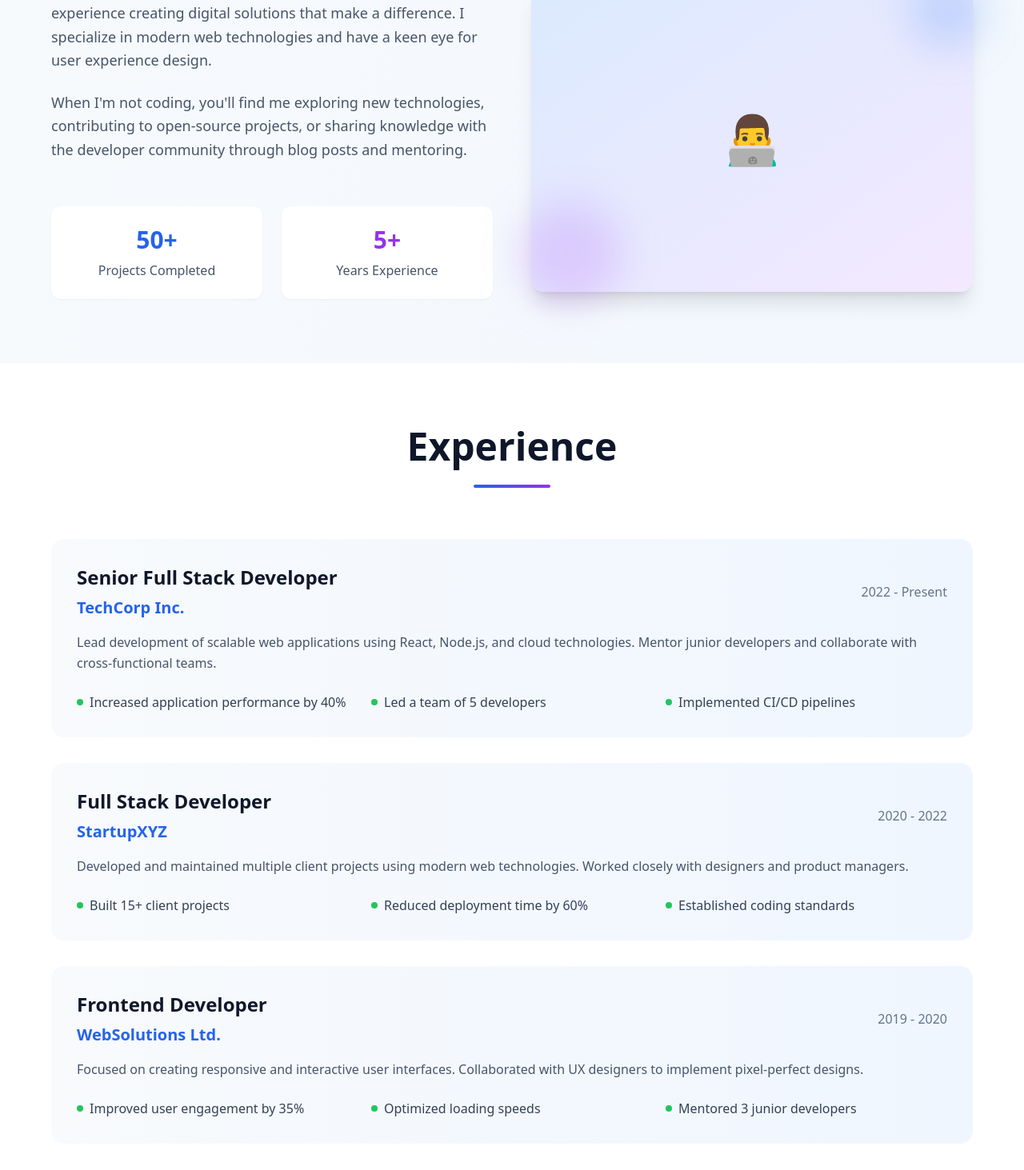
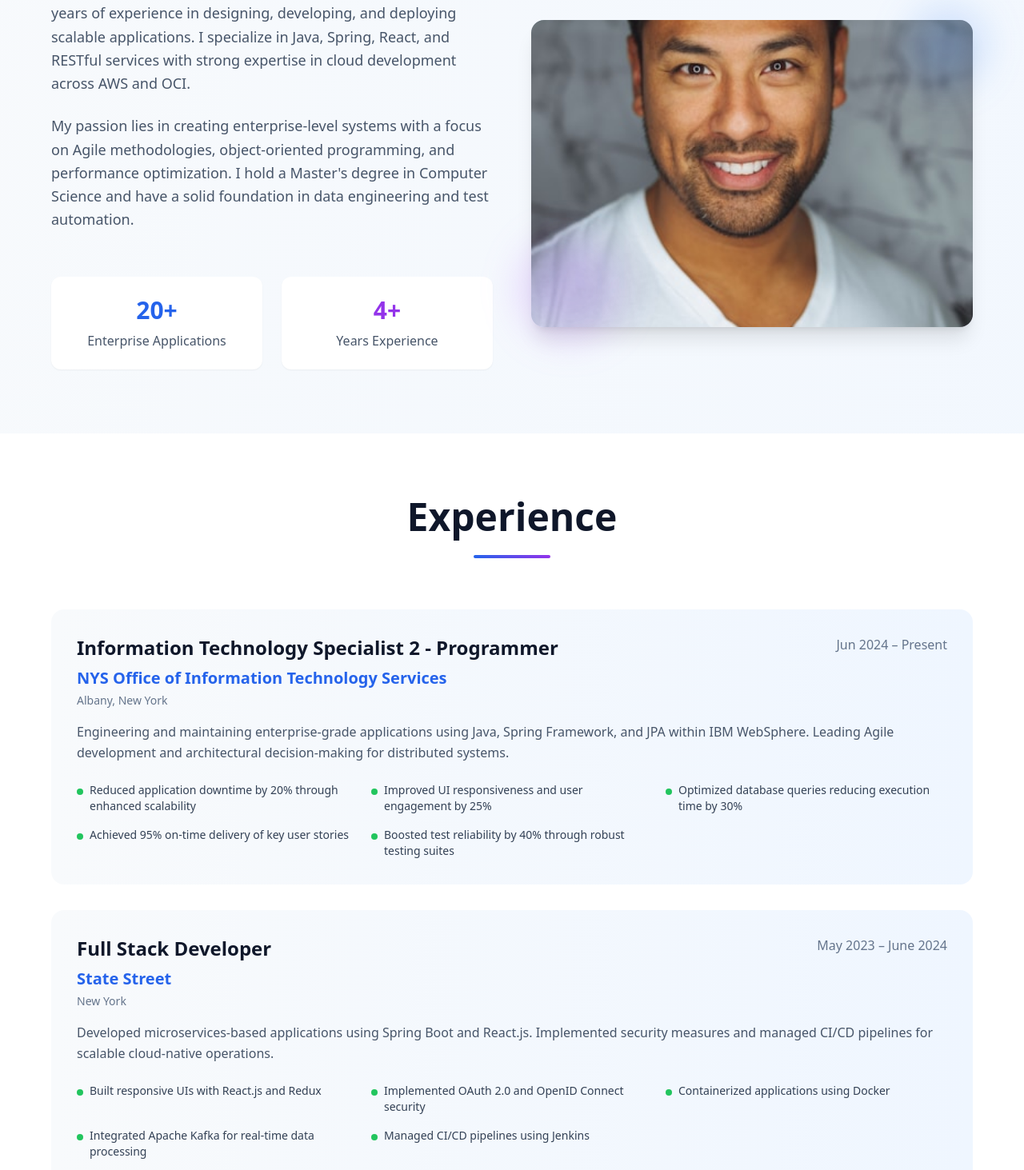
Before and after one commit to ROHITHDHARURU/my-portfolio, a React (Vite) app: page / in a window 1280 px wide. Shown: the part 1047-2510 px from the top of the page at 80% size. Built offline with nearby package versions, Linux system fonts and the light colour scheme.

Commit message:
Update portfolio with resume data

```diff
--- a/src/components/About.tsx
+++ b/src/components/About.tsx
@@ -13,31 +13,35 @@ export const About = () => {
         <div className="grid md:grid-cols-2 gap-12 items-center">
           <div className="space-y-6">
             <p className="text-lg text-slate-600 leading-relaxed">
-              I'm a passionate full-stack developer with over 5 years of experience creating
-              digital solutions that make a difference. I specialize in modern web technologies
-              and have a keen eye for user experience design.
+              I'm a results-driven Full Stack Software Engineer with over 4 years of experience in
+              designing, developing, and deploying scalable applications. I specialize in Java, Spring,
+              React, and RESTful services with strong expertise in cloud development across AWS and OCI.
             </p>
             <p className="text-lg text-slate-600 leading-relaxed">
-              When I'm not coding, you'll find me exploring new technologies, contributing to
-              open-source projects, or sharing knowledge with the developer community through
-              blog posts and mentoring.
+              My passion lies in creating enterprise-level systems with a focus on Agile methodologies,
+              object-oriented programming, and performance optimization. I hold a Master's degree in
+              Computer Science and have a solid foundation in data engineering and test automation.
             </p>
 
             <div className="grid grid-cols-2 gap-6 pt-8">
               <div className="text-center p-6 bg-white rounded-xl shadow-sm hover:shadow-md transition-shadow">
-                <div className="text-3xl font-bold text-blue-600 mb-2">50+</div>
-                <div className="text-slate-600">Projects Completed</div>
+                <div className="text-3xl font-bold text-blue-600 mb-2">20+</div>
+                <div className="text-slate-600">Enterprise Applications</div>
               </div>
               <div className="text-center p-6 bg-white rounded-xl shadow-sm hover:shadow-md transition-shadow">
-                <div className="text-3xl font-bold text-purple-600 mb-2">5+</div>
+                <div className="text-3xl font-bold text-purple-600 mb-2">4+</div>
                 <div className="text-slate-600">Years Experience</div>
               </div>
             </div>
           </div>
 
           <div className="relative">
-            <div className="w-full h-96 bg-gradient-to-br from-blue-100 to-purple-100 rounded-2xl shadow-xl flex items-center justify-center">
-              <div className="text-6xl">👨‍💻</div>
+            <div className="w-full h-96 bg-gradient-to-br from-blue-100 to-purple-100 rounded-2xl shadow-xl overflow-hidden">
+              <img
+                src="/profile-photo.jpg"
+                alt="Rohith Dharuru"
+                className="w-full h-full object-cover"
+              />
             </div>
             {/* Decorative elements */}
             <div className="absolute -top-4 -right-4 w-24 h-24 bg-blue-500/20 rounded-full blur-xl"></div>
--- a/src/components/Experience.tsx
+++ b/src/components/Experience.tsx
@@ -2,36 +2,58 @@
 export const Experience = () => {
   const experiences = [
     {
-      title: "Senior Full Stack Developer",
-      company: "TechCorp Inc.",
-      period: "2022 - Present",
-      description: "Lead development of scalable web applications using React, Node.js, and cloud technologies. Mentor junior developers and collaborate with cross-functional teams.",
+      title: "Information Technology Specialist 2 - Programmer",
+      company: "NYS Office of Information Technology Services",
+      period: "Jun 2024 – Present",
+      location: "Albany, New York",
+      description: "Engineering and maintaining enterprise-grade applications using Java, Spring Framework, and JPA within IBM WebSphere. Leading Agile development and architectural decision-making for distributed systems.",
       achievements: [
-        "Increased application performance by 40%",
-        "Led a team of 5 developers",
-        "Implemented CI/CD pipelines"
+        "Reduced application downtime by 20% through enhanced scalability",
+        "Improved UI responsiveness and user engagement by 25%",
+        "Optimized database queries reducing execution time by 30%",
+        "Achieved 95% on-time delivery of key user stories",
+        "Boosted test reliability by 40% through robust testing suites"
       ]
     },
     {
       title: "Full Stack Developer",
-      company: "StartupXYZ",
-      period: "2020 - 2022",
-      description: "Developed and maintained multiple client projects using modern web technologies. Worked closely with designers and product managers.",
+      company: "State Street",
+      period: "May 2023 – June 2024",
+      location: "New York",
+      description: "Developed microservices-based applications using Spring Boot and React.js. Implemented security measures and managed CI/CD pipelines for scalable cloud-native operations.",
       achievements: [
-        "Built 15+ client projects",
-        "Reduced deployment time by 60%",
-        "Established coding standards"
+        "Built responsive UIs with React.js and Redux",
+        "Implemented OAuth 2.0 and OpenID Connect security",
+        "Containerized applications using Docker",
+        "Integrated Apache Kafka for real-time data processing",
+        "Managed CI/CD pipelines using Jenkins"
       ]
     },
     {
-      title: "Frontend Developer",
-      company: "WebSolutions Ltd.",
-      period: "2019 - 2020",
-      description: "Focused on creating responsive and interactive user interfaces. Collaborated with UX designers to implement pixel-perfect designs.",
+      title: "Research Assistant",
+      company: "University at Albany",
+      period: "Aug 2022 – Apr 2023",
+      location: "Albany, New York",
+      description: "Designed web-based research tools using React.js, Node.js, and MongoDB. Developed full-stack prototypes for machine learning model testing and performance benchmarking.",
       achievements: [
-        "Improved user engagement by 35%",
-        "Optimized loading speeds",
-        "Mentored 3 junior developers"
+        "Created interactive data visualization tools",
+        "Integrated Python Flask backends with React frontends",
+        "Implemented secure, responsive UIs",
+        "Managed CI/CD workflows with Git and Jenkins"
+      ]
+    },
+    {
+      title: "Software Engineer",
+      company: "Informatica",
+      period: "Jan 2021 – Jul 2022",
+      location: "Bengaluru, India",
+      description: "Engineered full-stack solutions for Informatica Cloud Data Integration platform. Developed high-performance connectors and microservices for data integration.",
+      achievements: [
+        "Reduced integration setup time by 30%",
+        "Improved data sync reliability by 60%",
+        "Enhanced data retrieval times by 20% using AWS S3 caching",
+        "Increased test coverage by 50% with TDD practices",
+        "Reduced support tickets by 15% through documentation"
       ]
     }
   ];
@@ -52,21 +74,24 @@ export const Experience = () => {
               key={index}
               className="bg-gradient-to-r from-slate-50 to-blue-50 rounded-2xl p-8 hover:shadow-lg transition-all duration-300 hover:scale-[1.02]"
             >
-              <div className="flex flex-col md:flex-row md:items-center md:justify-between mb-4">
-                <div>
+              <div className="flex flex-col md:flex-row md:items-start md:justify-between mb-4">
+                <div className="flex-1">
                   <h3 className="text-2xl font-bold text-slate-900 mb-2">{exp.title}</h3>
-                  <p className="text-xl text-blue-600 font-semibold">{exp.company}</p>
+                  <p className="text-xl text-blue-600 font-semibold mb-1">{exp.company}</p>
+                  <p className="text-slate-500 text-sm">{exp.location}</p>
                 </div>
-                <div className="text-slate-500 font-medium mt-2 md:mt-0">{exp.period}</div>
+                <div className="text-slate-500 font-medium mt-2 md:mt-0 md:text-right">
+                  {exp.period}
+                </div>
               </div>
 
               <p className="text-slate-600 mb-6 leading-relaxed">{exp.description}</p>
 
-              <div className="grid md:grid-cols-3 gap-4">
+              <div className="grid md:grid-cols-2 lg:grid-cols-3 gap-4">
                 {exp.achievements.map((achievement, i) => (
-                  <div key={i} className="flex items-center space-x-2">
-                    <div className="w-2 h-2 bg-green-500 rounded-full"></div>
-                    <span className="text-slate-700">{achievement}</span>
+                  <div key={i} className="flex items-start space-x-2">
+                    <div className="w-2 h-2 bg-green-500 rounded-full mt-2 flex-shrink-0"></div>
+                    <span className="text-slate-700 text-sm">{achievement}</span>
                   </div>
                 ))}
               </div>
--- a/src/components/Projects.tsx
+++ b/src/components/Projects.tsx
@@ -1,30 +1,38 @@
 
 import { Button } from "@/components/ui/button";
-import { Link, Image } from "lucide-react";
+import { Link, Github } from "lucide-react";
 
 export const Projects = () => {
   const projects = [
     {
-      title: "E-Commerce Platform",
-      description: "A full-stack e-commerce solution with React, Node.js, and Stripe integration. Features include user authentication, product management, and real-time inventory tracking.",
-      technologies: ["React", "Node.js", "MongoDB", "Stripe", "Tailwind CSS"],
-      image: "https://images.unsplash.com/photo-1556742049-0cfed4f6a45d?w=500&h=300&fit=crop",
+      title: "Enterprise Data Integration Platform",
+      description: "Built high-performance connectors for Informatica Cloud Data Integration supporting 100+ concurrent connections and 50+ data types. Reduced integration setup time by 30% and improved throughput by 20%.",
+      technologies: ["Java", "Spring Boot", "REST APIs", "AWS S3", "MySQL"],
+      category: "Enterprise Software",
       liveUrl: "#",
       githubUrl: "#"
     },
     {
-      title: "Task Management App",
-      description: "A collaborative project management tool with real-time updates, drag-and-drop functionality, and team collaboration features.",
-      technologies: ["React", "TypeScript", "Firebase", "Material-UI"],
-      image: "https://images.unsplash.com/photo-1611224923853-80b023f02d71?w=500&h=300&fit=crop",
+      title: "Microservices E-commerce Platform",
+      description: "Developed secure RESTful APIs for e-commerce platform with robust authentication mechanisms. Optimized API protocols resulting in 15% improvement in response times and 10% reduction in data transfer errors.",
+      technologies: ["Spring Cloud", "React.js", "OAuth 2.0", "Docker", "Jenkins"],
+      category: "Full Stack Development",
       liveUrl: "#",
       githubUrl: "#"
     },
     {
-      title: "Weather Dashboard",
-      description: "A responsive weather application with location-based forecasts, interactive maps, and detailed weather analytics.",
-      technologies: ["Vue.js", "OpenWeather API", "Chart.js", "SCSS"],
-      image: "https://images.unsplash.com/photo-1504608524841-42fe6f032b4b?w=500&h=300&fit=crop",
+      title: "Real-time Data Processing System",
+      description: "Implemented microservices for platforms like Mailchimp and Klaviyo achieving 60% improvement in data sync reliability. Integrated Apache Kafka and RabbitMQ for asynchronous messaging.",
+      technologies: ["Apache Kafka", "RabbitMQ", "Spring Boot", "Redux", "MongoDB"],
+      category: "Data Engineering",
+      liveUrl: "#",
+      githubUrl: "#"
+    },
+    {
+      title: "Research Analytics Dashboard",
+      description: "Designed web-based research tools with interactive data visualization and real-time analytics. Integrated Python Flask backends with React frontends for machine learning model testing.",
+      technologies: ["React.js", "Node.js", "Python Flask", "MongoDB", "D3.js"],
+      category: "Research & Analytics",
       liveUrl: "#",
       githubUrl: "#"
     }
@@ -35,30 +43,30 @@ export const Projects = () => {
       <div className="max-w-6xl mx-auto">
         <div className="text-center mb-16">
           <h2 className="text-4xl md:text-5xl font-bold text-slate-900 mb-6">
-            Projects
+            Featured Projects
           </h2>
           <div className="w-24 h-1 bg-gradient-to-r from-blue-600 to-purple-600 mx-auto rounded-full"></div>
         </div>
 
-        <div className="grid md:grid-cols-2 lg:grid-cols-3 gap-8">
+        <div className="grid md:grid-cols-2 gap-8">
           {projects.map((project, index) => (
             <div
               key={index}
-              className="bg-gradient-to-br from-slate-50 to-blue-50 rounded-2xl overflow-hidden shadow-lg hover:shadow-xl transition-all duration-300 hover:scale-105"
+              className="bg-gradient-to-br from-slate-50 to-blue-50 rounded-2xl p-8 shadow-lg hover:shadow-xl transition-all duration-300 hover:scale-105"
             >
-              <div className="h-48 bg-gradient-to-br from-blue-100 to-purple-100 flex items-center justify-center">
-                <Image className="w-16 h-16 text-slate-400" />
-              </div>
-
-              <div className="p-6">
+              <div className="mb-4">
+                <span className="inline-block px-3 py-1 bg-blue-100 text-blue-700 rounded-full text-sm font-medium mb-3">
+                  {project.category}
+                </span>
                 <h3 className="text-xl font-bold text-slate-900 mb-3">{project.title}</h3>
                 <p className="text-slate-600 mb-4 leading-relaxed">{project.description}</p>
+              </div>
 
               <div className="flex flex-wrap gap-2 mb-6">
                 {project.technologies.map((tech, i) => (
                   <span
                     key={i}
-                      className="px-3 py-1 bg-blue-100 text-blue-700 rounded-full text-sm font-medium"
+                    className="px-3 py-1 bg-white border border-blue-200 text-blue-700 rounded-full text-sm font-medium"
                   >
                     {tech}
                   </span>
@@ -71,17 +79,16 @@ export const Projects = () => {
                   className="flex-1 bg-slate-900 hover:bg-slate-800"
                 >
                   <Link className="w-4 h-4 mr-2" />
-                    Live Demo
+                  View Details
                 </Button>
                 <Button
                   variant="outline"
                   size="sm"
                   className="flex-1"
                 >
-                    <Image className="w-4 h-4 mr-2" />
-                    Code
+                  <Github className="w-4 h-4 mr-2" />
+                  Source Code
                 </Button>
-                </div>
               </div>
             </div>
           ))}
--- a/src/components/Skills.tsx
+++ b/src/components/Skills.tsx
@@ -2,30 +2,39 @@
 export const Skills = () => {
   const skillCategories = [
     {
-      title: "Frontend",
+      title: "Programming Languages",
       skills: [
-        { name: "React", level: 95 },
-        { name: "TypeScript", level: 90 },
-        { name: "Tailwind CSS", level: 85 },
-        { name: "Next.js", level: 80 }
+        { name: "Java", level: 95 },
+        { name: "JavaScript", level: 90 },
+        { name: "Python", level: 85 },
+        { name: "C/C++", level: 80 }
       ]
     },
     {
-      title: "Backend",
+      title: "Frameworks & Technologies",
       skills: [
-        { name: "Node.js", level: 90 },
-        { name: "Python", level: 85 },
-        { name: "PostgreSQL", level: 80 },
-        { name: "MongoDB", level: 75 }
+        { name: "Spring Framework", level: 95 },
+        { name: "React.js", level: 90 },
+        { name: "Spring Boot", level: 90 },
+        { name: "Redux", level: 85 }
       ]
     },
     {
-      title: "Tools & Others",
+      title: "Databases & Cloud",
+      skills: [
+        { name: "Oracle", level: 90 },
+        { name: "MySQL", level: 85 },
+        { name: "AWS", level: 85 },
+        { name: "MongoDB", level: 80 }
+      ]
+    },
+    {
+      title: "DevOps & Tools",
       skills: [
         { name: "Git", level: 95 },
+        { name: "Jenkins", level: 85 },
         { name: "Docker", level: 80 },
-        { name: "AWS", level: 75 },
-        { name: "Figma", level: 70 }
+        { name: "Kubernetes", level: 75 }
       ]
     }
   ];
@@ -35,21 +44,21 @@ export const Skills = () => {
       <div className="max-w-6xl mx-auto">
         <div className="text-center mb-16">
           <h2 className="text-4xl md:text-5xl font-bold text-slate-900 mb-6">
-            Skills
+            Skills & Technologies
           </h2>
           <div className="w-24 h-1 bg-gradient-to-r from-blue-600 to-purple-600 mx-auto rounded-full"></div>
         </div>
 
-        <div className="grid md:grid-cols-3 gap-8">
+        <div className="grid md:grid-cols-2 lg:grid-cols-4 gap-8">
           {skillCategories.map((category, index) => (
-            <div key={index} className="bg-white rounded-2xl p-8 shadow-lg hover:shadow-xl transition-shadow">
-              <h3 className="text-2xl font-bold text-slate-900 mb-6 text-center">{category.title}</h3>
-              <div className="space-y-6">
+            <div key={index} className="bg-white rounded-2xl p-6 shadow-lg hover:shadow-xl transition-shadow">
+              <h3 className="text-xl font-bold text-slate-900 mb-6 text-center">{category.title}</h3>
+              <div className="space-y-4">
                 {category.skills.map((skill, i) => (
                   <div key={i}>
                     <div className="flex justify-between items-center mb-2">
-                      <span className="font-medium text-slate-700">{skill.name}</span>
-                      <span className="text-slate-500 text-sm">{skill.level}%</span>
+                      <span className="font-medium text-slate-700 text-sm">{skill.name}</span>
+                      <span className="text-slate-500 text-xs">{skill.level}%</span>
                     </div>
                     <div className="w-full bg-slate-200 rounded-full h-2">
                       <div
```
Also changed, not shown: index.html (+5 -5 lines), src/components/Contact.tsx (+18 -15 lines), src/components/Hero.tsx (+4 -4 lines), public/profile-photo.jpg (added). Lines whose indentation alone changed are shown as unchanged.
